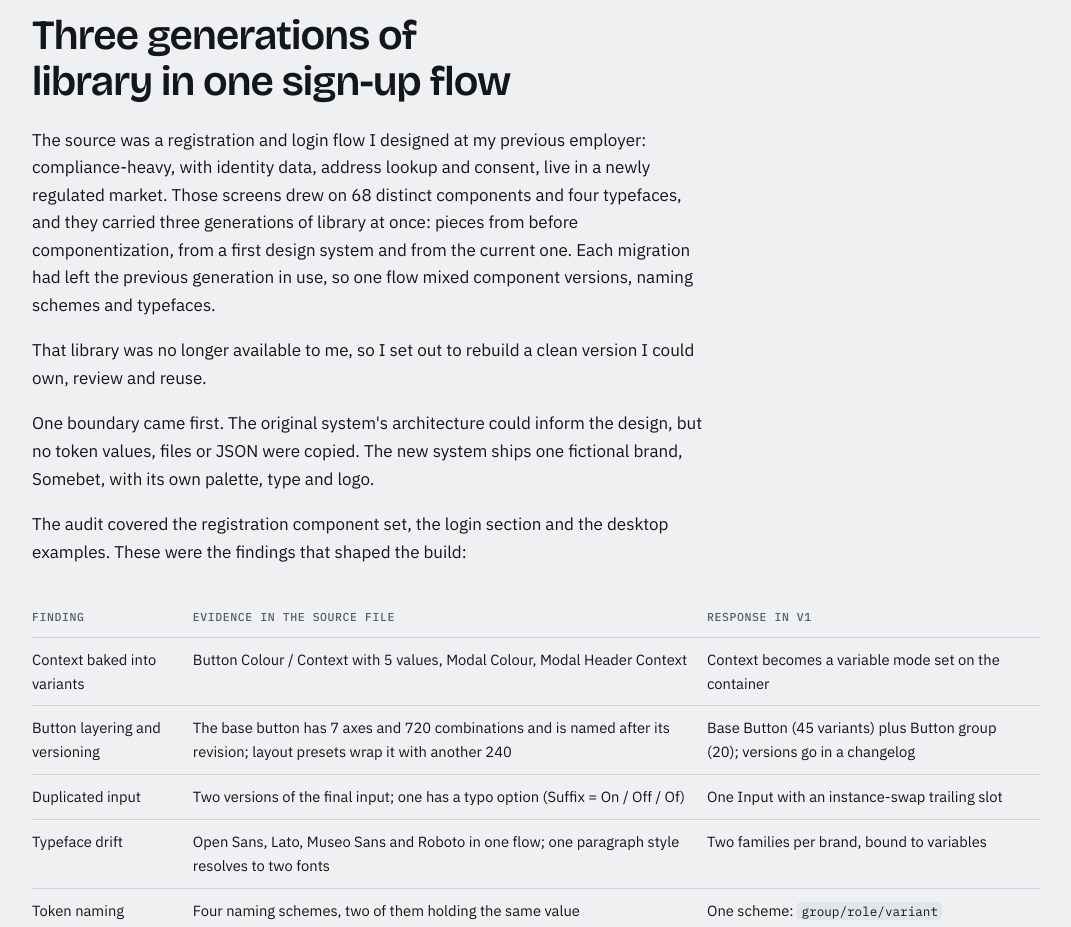
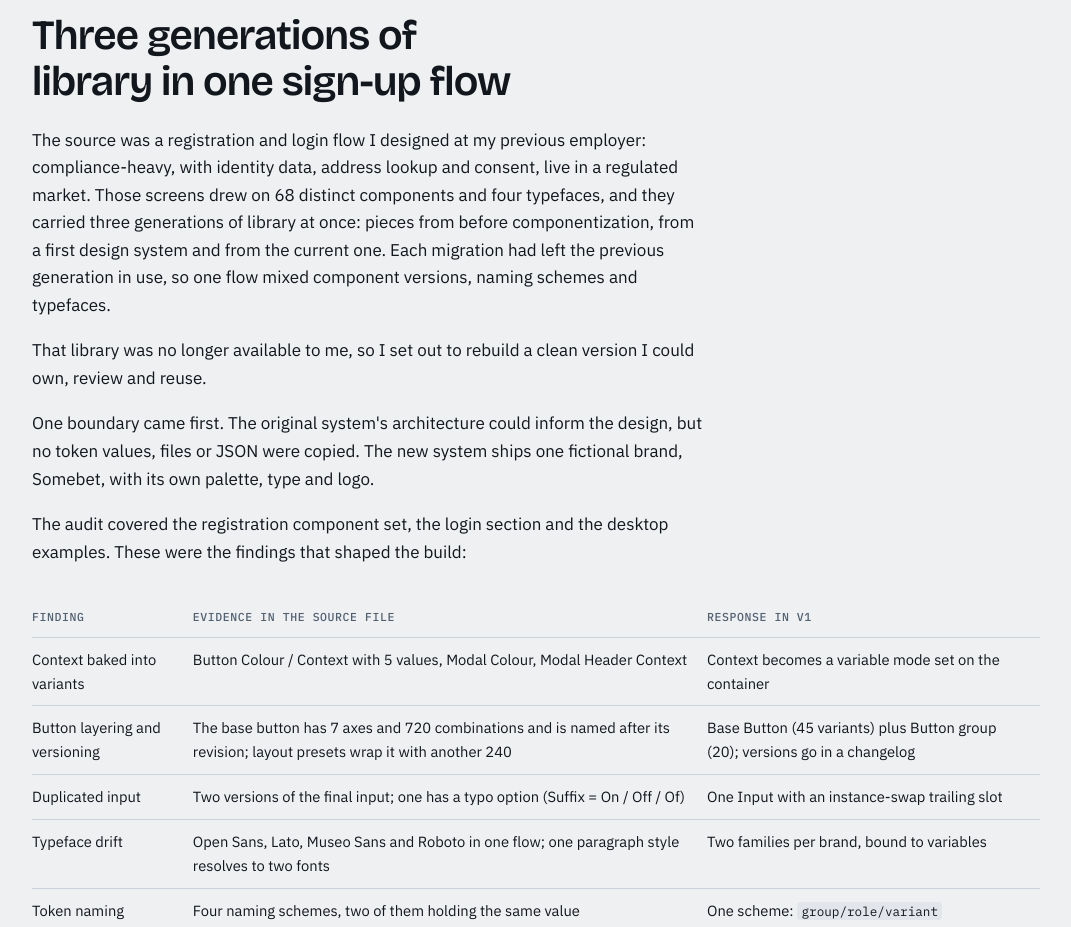
Before and after one commit to istvanpukli/somebet-ds, a plain HTML site: page index.html in a window 1280 px wide. Shown: the part 2160-3087 px from the top of the page, without its empty margins (104-1175 px from the left). Drawn offline with nearby package versions, Linux system fonts and the light colour scheme.

Commit message:
Case study: say 'a regulated market'
Co-Authored-By: Claude Opus 5.5 <noreply@anthropic.com>
Claude-Session: https://claude.ai/code/session_01EQksV3Jgt5Yu3jbwfhxrGh

```diff
--- a/index.html
+++ b/index.html
@@ -288,7 +288,7 @@ footer{border-top:1px solid var(--line);padding-block:36px 64px;display:flex;fle
   <div class="prose">
     <p class="lede-num">The starting point</p>
     <h2 id="c1">Three generations of library in one sign-up flow</h2>
-    <p>The source was a registration and login flow I designed at my previous employer: compliance-heavy, with identity data, address lookup and consent, live in a newly regulated market. Those screens drew on 68 distinct components and four typefaces, and they carried three generations of library at once: pieces from before componentization, from a first design system and from the current one. Each migration had left the previous generation in use, so one flow mixed component versions, naming schemes and typefaces.</p>
+    <p>The source was a registration and login flow I designed at my previous employer: compliance-heavy, with identity data, address lookup and consent, live in a regulated market. Those screens drew on 68 distinct components and four typefaces, and they carried three generations of library at once: pieces from before componentization, from a first design system and from the current one. Each migration had left the previous generation in use, so one flow mixed component versions, naming schemes and typefaces.</p>
     <p>That library was no longer available to me, so I set out to rebuild a clean version I could own, review and reuse.</p>
     <p>One boundary came first. The original system's architecture could inform the design, but no token values, files or JSON were copied. The new system ships one fictional brand, Somebet, with its own palette, type and logo.</p>
     <p>The audit covered the registration component set, the login section and the desktop examples. These were the findings that shaped the build:</p>
```
